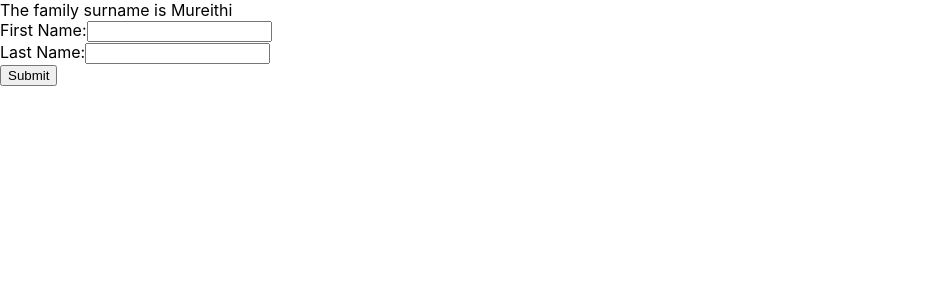
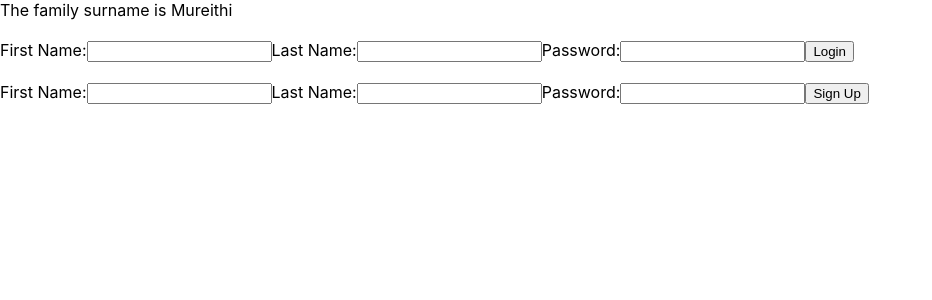
Before and after one commit to UnikaMureithi/ts-main-app, a React (Create React App) app: page / in a window 1280 px wide. Shown: the top 300 px of the page, without its empty margins (0-932 px from the left). Built offline with nearby package versions, Linux system fonts and the light colour scheme.

Commit message:
feat: add login and signup components

```diff
--- a/src/App.tsx
+++ b/src/App.tsx
@@ -1,9 +1,9 @@
 import React from 'react';
 import { useState } from "react";
 // import '/App.css';
-// import Context from './components/Context';
-import Form from './components/Form';
 import Parent from './components/Parent';
+import Login from './components/Login';
+import SignUp from './components/SignUp';
 import { MessageContext } from "./context/MessageContext";
 
 function App () {
@@ -14,8 +14,9 @@ function App () {
       <MessageContext.Provider value={{ name }}>
       <Parent />
     </MessageContext.Provider>
-
-      <Form/>
+    <br></br>
+      <Login/> <br></br>
+      <SignUp/>
     </div>
   );
 }
--- /dev/null
+++ b/src/components/Login.tsx
@@ -0,0 +1,35 @@
+import React, { useState } from "react";
+
+const Login = () => {
+    const [firstname, setFirstName] = useState<FirstName>();
+    const [lastname, setLastName] = useState<LastName>();
+    const [password, setPassword] = useState<Password>();
+
+  const handleSubmit = (e: React.FormEvent) => {
+    e.preventDefault();
+    console.log({
+        firstname: firstname,
+        lastname: lastname,
+        password: password,
+    });
+  };
+
+  return (
+    <div>
+      <form onSubmit={handleSubmit}>
+        <label htmlFor="firstName">First Name:</label>
+        <input name="firstName" onChange={(e) => setFirstName(e.target.value)} />
+
+        <label htmlFor="lastName">Last Name:</label>
+        <input name="lastName" type="LastName" onChange={(e) => setLastName(e.target.value)}/>
+
+        <label htmlFor="password">Password:</label>
+        <input name="password" type="Password" onChange={(e) => setPassword(e.target.value)}/>
+
+        <button type="submit">Login</button>
+      </form>
+    </div>
+  );
+};
+
+export default Login;
--- /dev/null
+++ b/src/components/SignUp.tsx
@@ -0,0 +1,37 @@
+import React, { useState } from "react";
+
+const SignUp = () => {
+  const [signUpForm, setsignUpForm] = useState<SignUpForm>({
+    firstName: "",
+    lastName: "",
+    password: "",
+  });
+
+  const handleSubmit = (e: React.FormEvent) => {
+    e.preventDefault();
+    console.log(signUpForm);
+  };
+
+  const saveFields = (e: React.ChangeEvent<HTMLInputElement>) => {
+    setsignUpForm((previous) => ({
+      ...previous,
+      [e.target.name]: e.target.value,
+    }));
+  };
+
+  return (
+    <div>
+      <form onSubmit={handleSubmit}>
+        <label htmlFor="firstName">First Name:</label>
+        <input name="firstName" onChange={saveFields} />
+        <label htmlFor="lastName">Last Name:</label>
+        <input name="lastName" onChange={saveFields} />
+        <label htmlFor="password">Password:</label>
+        <input type="password" name="password" onChange={saveFields} />
+        <button type="submit">Sign Up</button>
+      </form>
+    </div>
+  );
+};
+
+export default SignUp;
```
Also changed, not shown: src/types.d.ts (+10 -0 lines).
